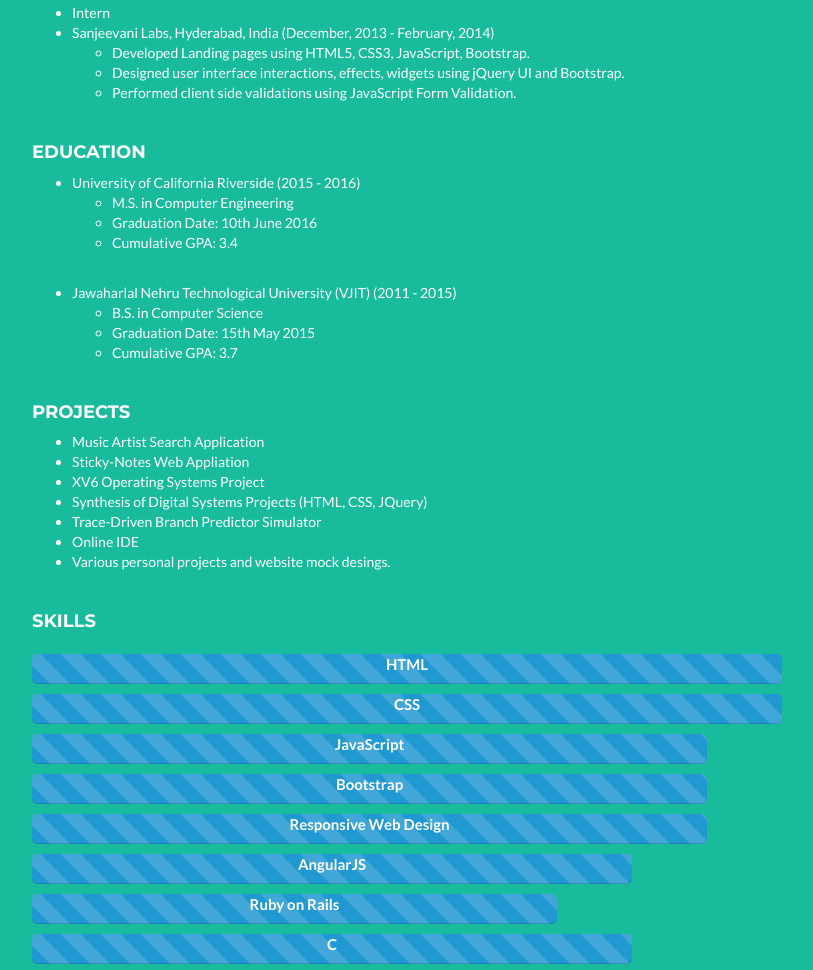
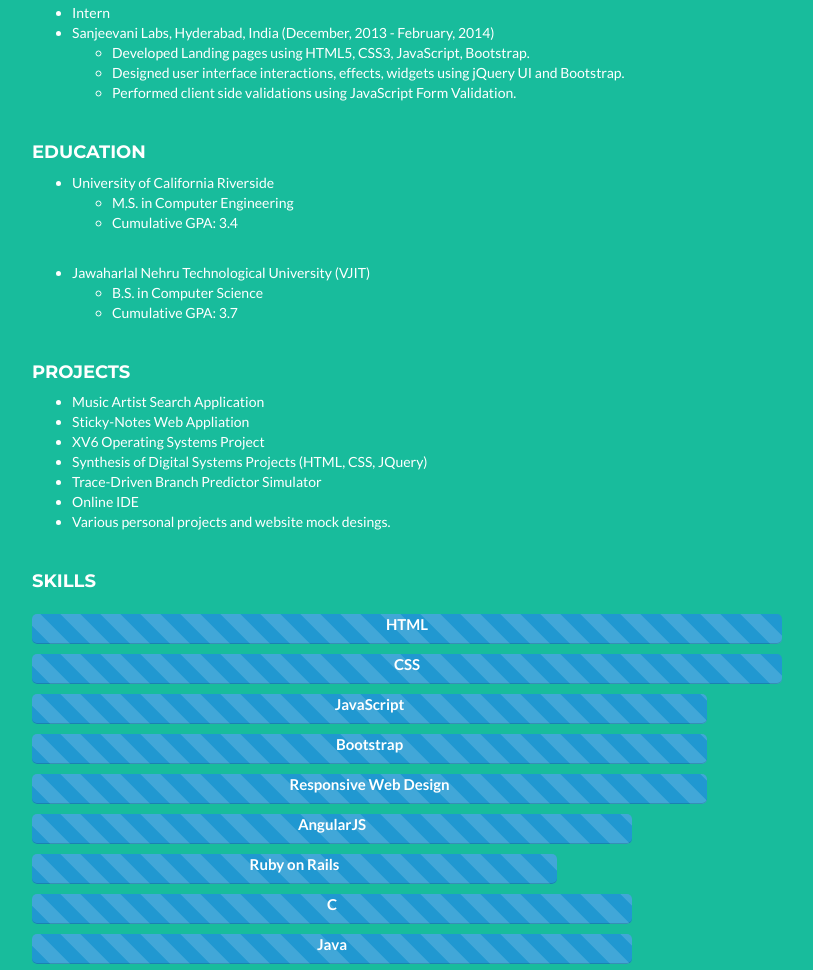
Before and after one commit to KiranRiddle7/KiranKK7, a website: page index.html in a window 1280 px wide. Shown: the part 2920-3890 px from the top of the page, without its empty margins (233-1046 px from the left). Drawn offline with nearby package versions, Linux system fonts and the light colour scheme.

Commit message:
Change made on 05022018

```diff
--- a/index.html
+++ b/index.html
@@ -250,19 +250,17 @@
   <br>
                     <h4>Education</h4>
                     <ul>
-                        <li>University of California Riverside (2015 - 2016)</li>
+                        <li>University of California Riverside</li>
                             <ul>
                                 <li>M.S. in Computer Engineering</li>
-                                <li> Graduation Date: 10th June 2016 </li>
                                 <li>Cumulative GPA: 3.4</li>
                             </ul>
                     </ul>
                                 <br>
                     <ul>
-                        <li>Jawaharlal Nehru Technological University (VJIT) (2011 - 2015)</li>
+                        <li>Jawaharlal Nehru Technological University (VJIT)</li>
                             <ul>
                                 <li>B.S. in Computer Science</li>
-                                <li> Graduation Date: 15th May 2015 </li>
                                 <li>Cumulative GPA: 3.7</li>
                             </ul>
                     </ul>
```
